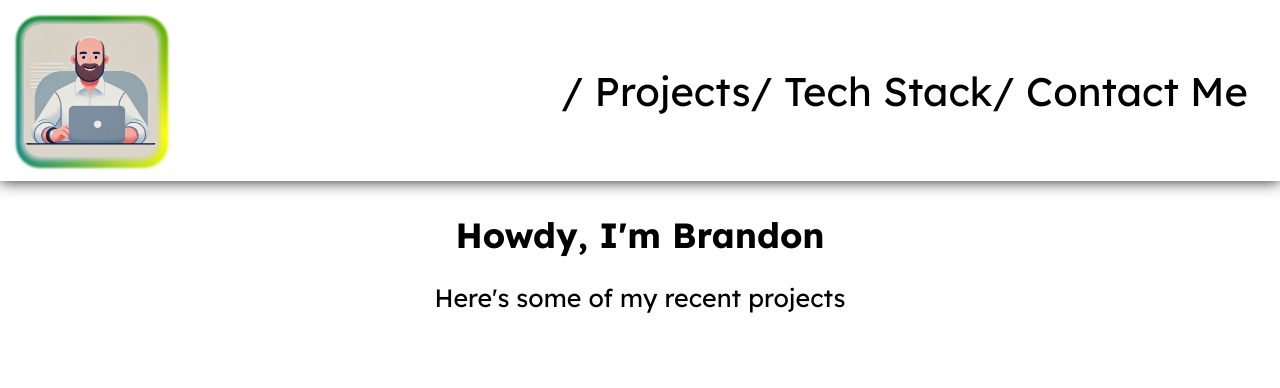
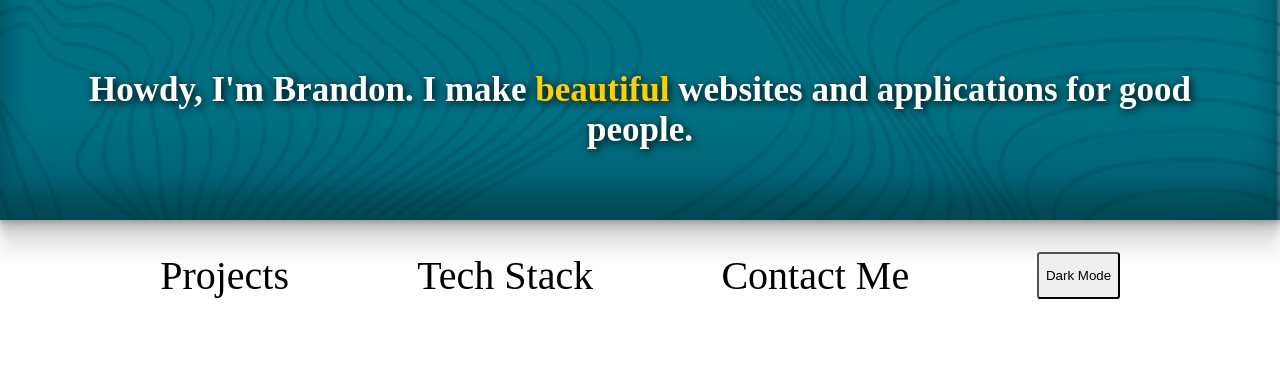
Before and after one commit to brandon-ide/Portfolio, a plain HTML site: page src/index.html in a window 1280 px wide. Shown: the top 388 px of the page. Drawn offline with Linux system fonts and the light colour scheme; a web font is replaced by a local one.

Commit message:
HeaderUpdates

```diff
--- a/src/index.html
+++ b/src/index.html
@@ -8,22 +8,20 @@
     <title>Brandon Ide Portfolio</title>
     <link rel="icon" type="image/x-icon" href="images/favicon.ico">
 <body>
-    <div class="toggleBorder"></div>
-    <div id="headerContainer">
-    <image id="darkModeToggle" src="./assets/me.webp" />
-
-    <div class="jumpLinks">
-        <a href=#projects id="projectsLink">/ Projects</a>
-        <a href=#tech id="techLink">/ Tech Stack</a>
-        <a href=#contact id="contactLink">/ Contact Me</a>
-    </div>
-    </div>
+    <header>
+        <h1 class="intro">Howdy, I'm Brandon. I make
+            <strong id="targetWord">effective</strong>
+                websites and applications for good people.
+            </h1>
+            <div class="jumpLinks">
+                <a href=#projects id="projectsLink">Projects</a>
+                <a href=#tech id="techLink">Tech Stack</a>
+                <a href=#contact id="contactLink">Contact Me</a>
+                <button id="darkModeToggle">Dark Mode</button>
+            </div>
+        </header>
 
 <section class="hidden" id="projects">
-    <div class="sectionHeader">
-        <h1>Howdy, I'm Brandon</h1>
-            <p>Here's some of my recent projects</p>
-        </div>
     <div class="projectsContainer">
         <video id="demo" controls muted poster="./assets/TAthumbnail.png">
             <source src="./assets/taskassistvid.mov" type="video/mp4">
@@ -180,6 +178,7 @@
         <image id="cecepic" src="./assets/cece+dad.jpeg" />
     <p>Brandon Devere Ide<br>Software Engineer / Web Developer </p>
     </div>
+<button id="backToTop" onclick="scrollToTop()">Back To Top</button>
 </section>
 </body>
 </html>
--- a/src/script.js
+++ b/src/script.js
@@ -1,3 +1,14 @@
+const words = ["reliable", "intuitive", "beautiful", "effective"];
+
+let index = 0;
+
+function rotateWord() {
+    index = (index + 1) % words.length; // Loop back to the start after the last word
+    document.getElementById("targetWord").textContent = words[index];
+}
+
+setInterval(rotateWord, 3000);
+
 const observer = new IntersectionObserver((entries) => {
   entries.forEach((entry) => {
     if (entry.isIntersecting) {
@@ -29,3 +40,16 @@ toggleButton.addEventListener("click", () => {
         localStorage.setItem("darkMode", "disabled");
     }
 });
+
+const button = document.getElementById("backToTop");
+
+    window.onscroll = function() {
+      button.style.display = (window.scrollY > 200) ? "block" : "none";
+    };
+
+    function scrollToTop() {
+      window.scrollTo({
+        top: 0,
+        behavior: "smooth"
+      });
+    }
--- a/src/styles.css
+++ b/src/styles.css
@@ -1,7 +1,7 @@
-@import url('https://fonts.googleapis.com/css2?family=Lexend:wght@400;700&display=swap');
+@import url('https://fonts.googleapis.com/css2?family=DM Serif Text:wght@400;700&display=swap');
 
 body {
-    font-family: 'Lexend', sans-serif;
+    font-family: 'DM Serif Text', serif;
     background-color: white;
     color: black;
     transition: background-color 0.2s, color 0s;
@@ -23,6 +23,20 @@ html {
 }
 
 @media only screen and (min-width: 320px) {
+
+.intro {
+    color: #ffff;
+    text-align: center;
+    background-image: url('assets/headerbackground.png');
+    background-size: cover;
+    padding: 2em;
+    text-shadow: 2px 2px 10px #000000;
+    box-shadow: rgba(0, 0, 0, 0.17) 0px -23px 25px 0px inset, rgba(0, 0, 0, 0.15) 0px -36px 30px 0px inset, rgba(0, 0, 0, 0.1) 0px -79px 40px 0px inset, rgba(0, 0, 0, 0.06) 0px 2px 1px, rgba(0, 0, 0, 0.09) 0px 4px 2px, rgba(0, 0, 0, 0.09) 0px 8px 4px, rgba(0, 0, 0, 0.09) 0px 16px 8px, rgba(0, 0, 0, 0.09) 0px 32px 16px;
+}
+
+#targetWord {
+    color: rgb(255, 208, 0);
+}
 
 section {
     display: grid;
@@ -77,11 +91,13 @@ ol {
 }
 
 #darkModeToggle {
-    margin: 1.5em;
-    height: auto;
-    border-radius: 1em;
-    transition: all 0.3s ease;
+    padding: .5em;
+    border-radius: .25em;
     cursor: pointer;
+}
+
+#darkModeToggle:hover {
+    box-shadow: rgba(3, 102, 214, 0.3) 0px 0px 0px 3px;
 }
 
 @property --angle{
@@ -130,19 +146,14 @@ a {
     transition: 0.2s ease;
 }
 
-a:visited {
-    color: inherit;
-}
-
 a:hover, a:active {
-    color: rgb(0, 145, 213);
+    color: rgb(255, 208, 0);
 }
 
 .jumpLinks {
     display: flex;
-    justify-content: flex-end;
-    width: 100vw;
-    margin-right: 2em;
+    justify-content: space-evenly;
+    padding: 2em;
 }
 
 .sectionHeader {
@@ -250,6 +261,16 @@ p {
     margin: 1em;
 }
 
+#backToTop {
+    padding: .5em;
+    border-radius: .25em;
+    cursor: pointer;
+}
+
+#backToTop:hover {
+    box-shadow: rgba(3, 102, 214, 0.3) 0px 0px 0px 3px;
+}
+
 }
 
 @media only screen and (min-width: 360px) {
```
Also changed, not shown: src/assets/headerbackground.png (added).
